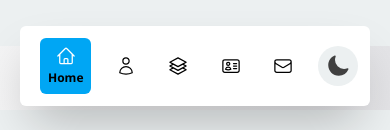
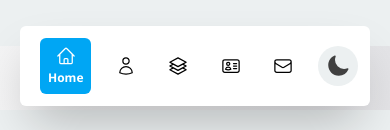
Before and after one commit to mustafaalrawy-fedev/ElrawyPortfolio, a Next.js app: page / in a window 390 px wide. Both pictures are taken after a click on the button "View Portfolio". Shown: the part 714-844 px from the top of the page. Built offline with nearby package versions, Linux system fonts and the light colour scheme.

Commit message:
BottomNavBar.tsx

```diff
--- a/src/components/BottomNavBar.tsx
+++ b/src/components/BottomNavBar.tsx
@@ -103,7 +103,9 @@ const BottomNavBar = () => {
 													initial={{ opacity: 0, y: 10 }}
 													animate={{ opacity: 1, y: 0 }}
 													transition={{ duration: 0.5, delay: 0.1 }}
-													className='font-bold mt-1 text-black dark:text-white block md:hidden main-transition'
+													className={`${
+														isActive ? 'text-white' : 'text-black'
+													} font-bold mt-1 text-black dark:text-white block md:hidden main-transition`}
 												>
 													{link.title}
 												</motion.p>
```
